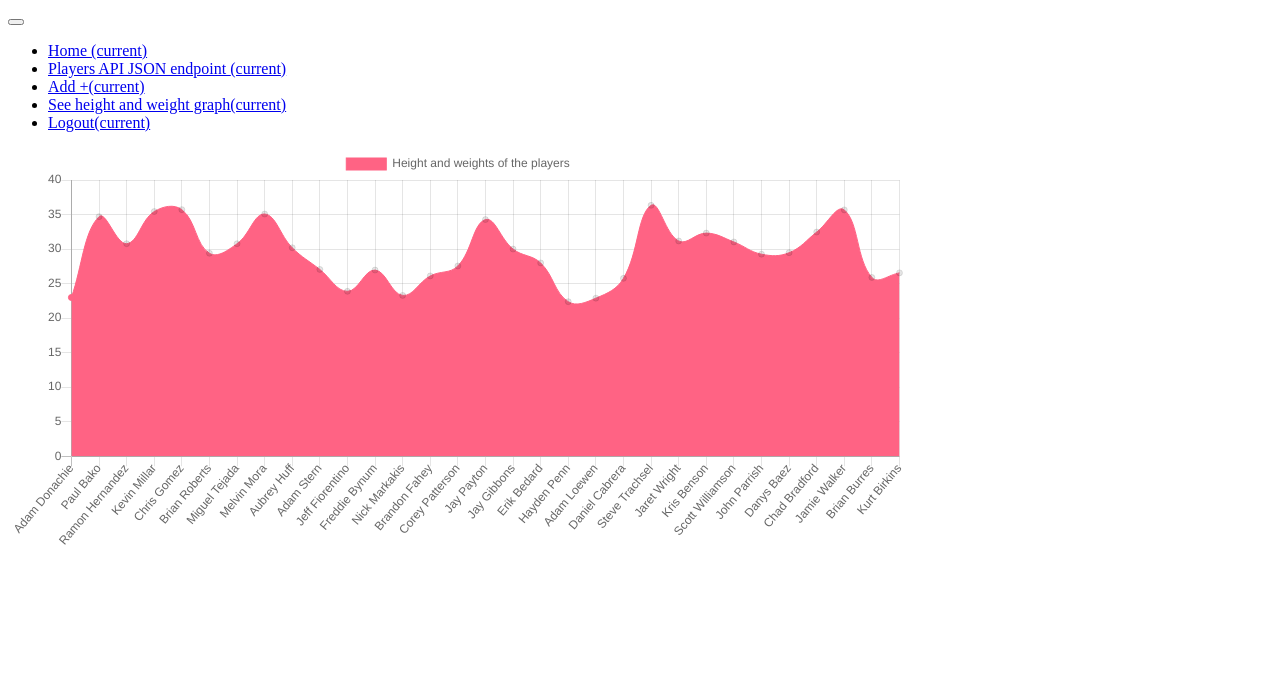
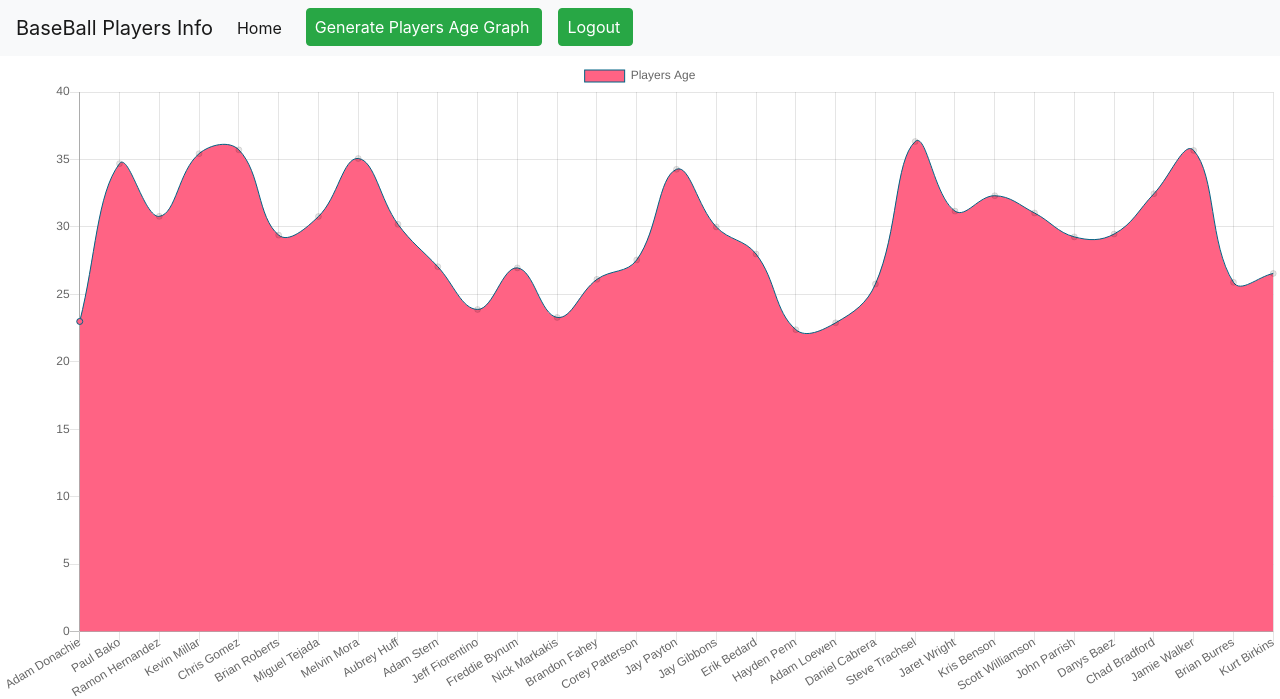
Before and after one commit to Kcode17/IS601_Final_Project, a Flask app: page /chart in a window 1280 px wide. Shown: the top 699 px of the page. Run offline with Flask 2, Linux system fonts and the light colour scheme; some libraries are stand-ins or nearby versions.

Commit message:
Task- Updated chart.html and app.py

```diff
--- a/app/templates/chart.html
+++ b/app/templates/chart.html
@@ -4,31 +4,27 @@
     <meta charset="UTF-8">
     <title>Sample chart</title>
     <script src="https://cdnjs.cloudflare.com/ajax/libs/Chart.js/2.4.0/Chart.min.js"></script>
+    <link crossorigin="anonymous" href="https://stackpath.bootstrapcdn.com/bootstrap/4.4.1/css/bootstrap.min.css"
+          integrity="sha384-Vkoo8x4CGsO3+Hhxv8T/Q5PaXtkKtu6ug5TOeNV6gBiFeWPGFN9MuhOf23Q9Ifjh" rel="stylesheet">
 </head>
 <body>
 <nav class="navbar navbar-expand-lg navbar-light bg-light mb-1">
-  <a class="navbar-brand" href="#">{% if user %}{{ user.username }}'s Homepage{% else %}
-    <title>Welcome to My Homepage</title>
-    {% endif %}</a>
+  <a class="navbar-brand" href="/home">
+    BaseBall Players Info
+  </a>
   <button aria-controls="navbarNavDropdown" aria-expanded="false" aria-label="Toggle navigation" class="navbar-toggler" data-target="#navbarNavDropdown" data-toggle="collapse" type="button">
     <span class="navbar-toggler-icon"></span>
   </button>
-  <div class="collapse navbar-collapse" id="navbarNavDropdown">
+  <div class="collapse navbar-collapse navbar-right" id="navbarNavDropdown">
     <ul class="navbar-nav">
         <li class="nav-item active">
             <a class="nav-link" href="/home">Home <span class="sr-only">(current)</span></a>
         </li>
         <li class="nav-item active">
-            <a class="nav-link" href="/api/v1/cities">Players API JSON endpoint <span class="sr-only">(current)</span></a>
+            <a class="btn btn-success pl-2 lr-2 ml-3 " href="/chart">Generate Players Age Graph<span class="sr-only">(current)</span></a>
         </li>
         <li class="nav-item active">
-            <a class="btn btn-success pl-2 lr-2 ml-3" href="/cities/new">Add +<span class="sr-only">(current)</span></a>
-        </li>
-        <li class="nav-item active">
-            <a class="btn btn-success pl-2 lr-2 ml-3" href="/chart">See height and weight graph<span class="sr-only">(current)</span></a>
-        </li>
-        <li class="nav-item active">
-            <a class="btn btn-success pl-2 lr-2 ml-3" href="/logout">Logout<span class="sr-only">(current)</span></a>
+            <a class="btn btn-success pl-2 lr-2 ml-3 " href="/logout">Logout<span class="sr-only">(current)</span></a>
         </li>
     </ul>
   </div>
@@ -43,7 +39,7 @@
 {#        </tr>#}
 {#        </table>#}
 {#        {% endfor %}#}
-<canvas id="myChart" width="900" height="400"></canvas>
+<canvas id="myChart" ></canvas>
 <script>
 var ctx = document.getElementById("myChart");
 var myChart = new Chart(ctx, {
@@ -51,19 +47,19 @@ var myChart = new Chart(ctx, {
     data: {
         labels: {{ labels | safe }},
         datasets: [{
-            label: 'Height and weights of the players',
+            label: 'Players Age',
             data: {{ values | safe }},
             backgroundColor: [
                 'rgb(255, 99, 132)'
             ],
             borderColor: [
-                'rgb(255,99,132)',
+                'rgb(0,99,132)',
             ],
             borderWidth: 1
         }]
     },
     options: {
-        responsive: false,
+        responsive: true,
         scales: {
             yAxes: [{
                 ticks: {
--- a/app/templates/index_1.html
+++ b/app/templates/index_1.html
@@ -30,7 +30,7 @@
             <a class="nav-link" href="/home">Home <span class="sr-only">(current)</span></a>
         </li>
         <li class="nav-item active">
-            <a class="btn btn-success pl-2 lr-2 ml-3 " href="/chart">Generate BMI Graph<span class="sr-only">(current)</span></a>
+            <a class="btn btn-success pl-2 lr-2 ml-3 " href="/chart">Generate Players Age Graph<span class="sr-only">(current)</span></a>
         </li>
         <li class="nav-item active">
             <a class="btn btn-success pl-2 lr-2 ml-3 " href="/logout">Logout<span class="sr-only">(current)</span></a>
```
